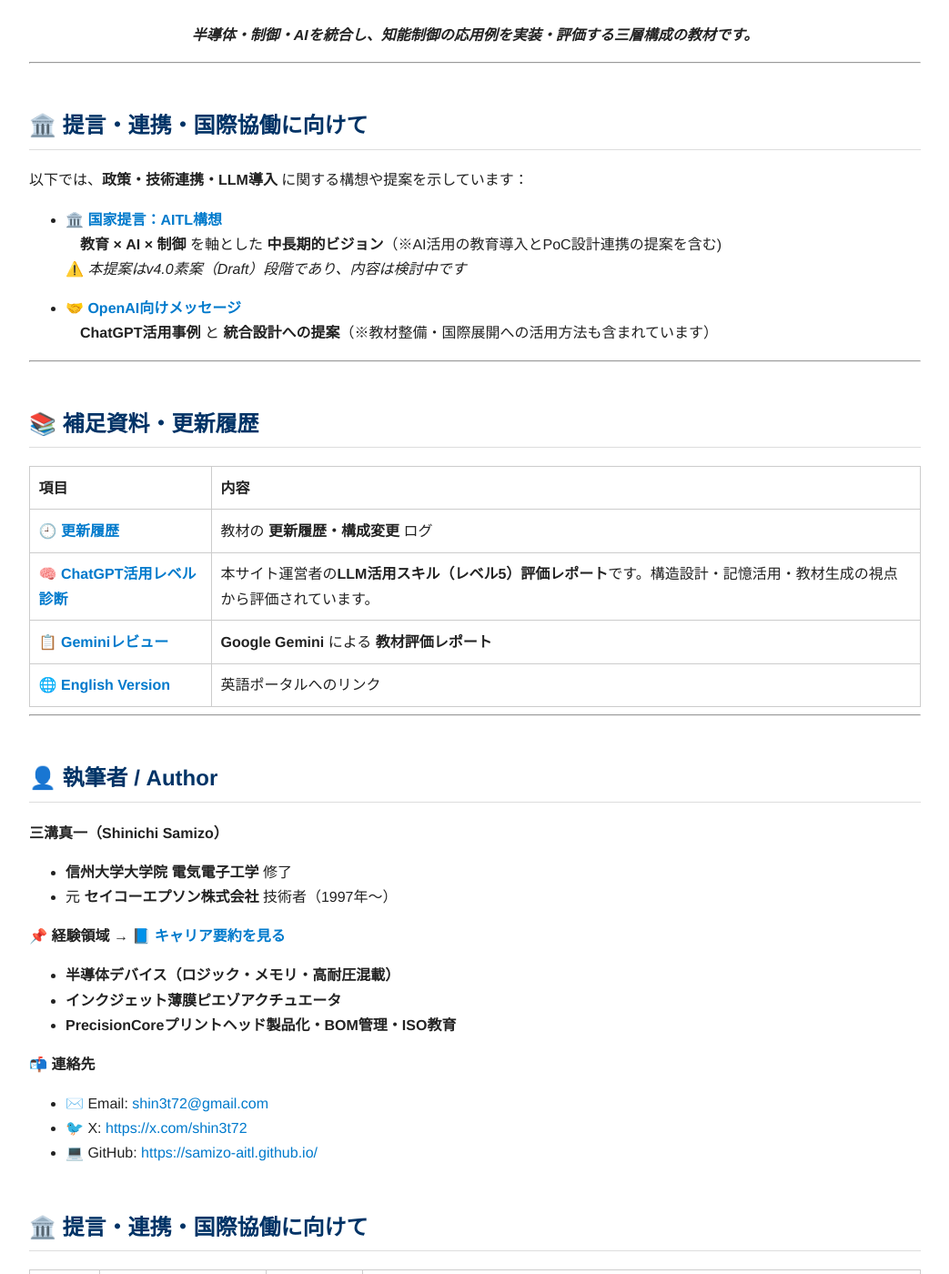
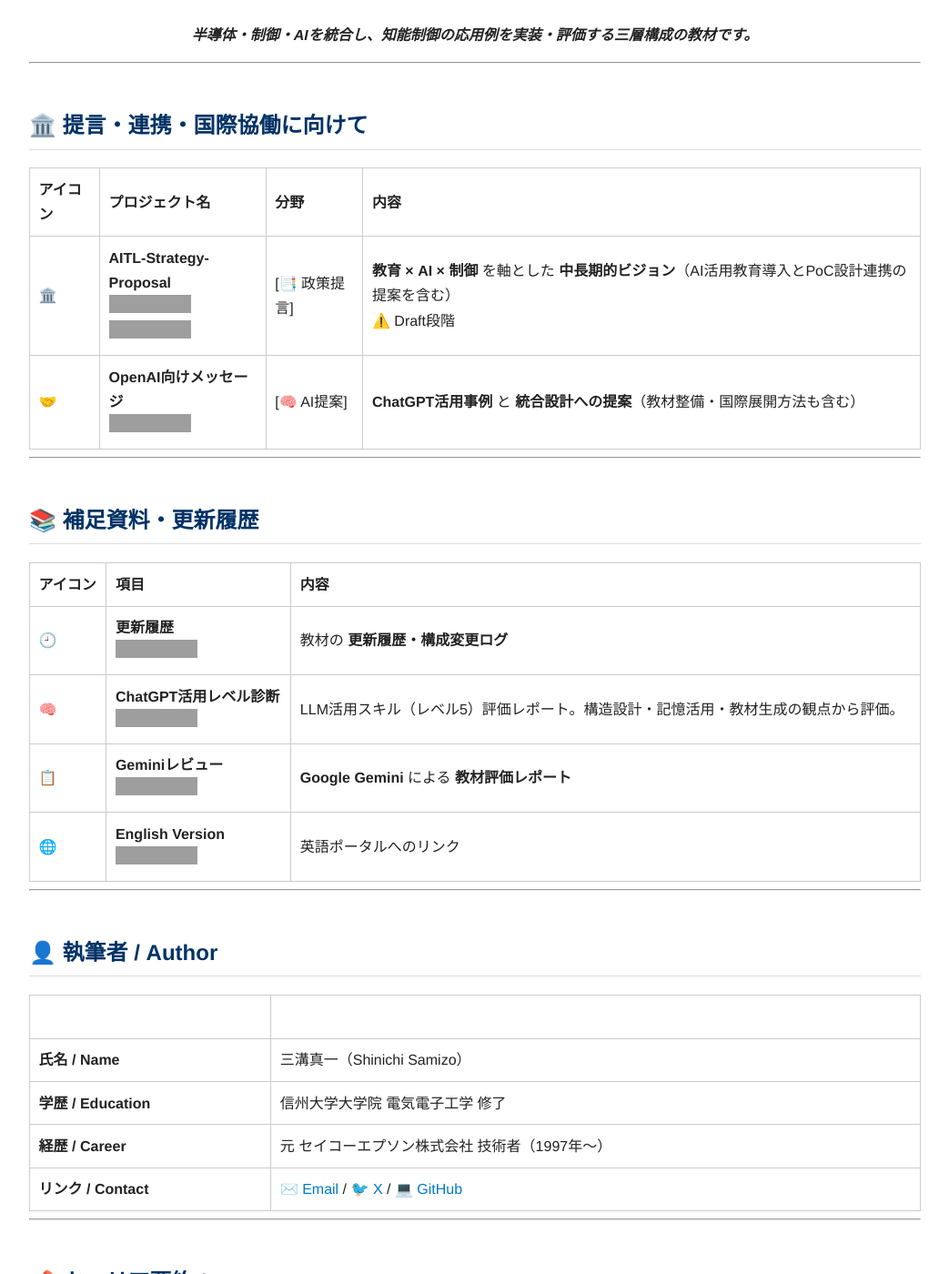
Before and after one commit to Samizo-AITL/Samizo-AITL.github.io, a Jekyll site: the page built from index.md, in a window 1280 px wide and 1400 px high, scrolled down 3952 px. Shown: the whole window at 91% size, without its empty margins (118-1161 px from the left). Built offline with Jekyll 4.4.1, drawn with Linux system fonts in a browser that asks for light colours; some of the changed text lies outside the part shown; grey boxes are pictures that could not be loaded.

Commit message:
Update index.md

```diff
--- a/index.md
+++ b/index.md
@@ -90,46 +90,6 @@
 
 ## 🏛️ **提言・連携・国際協働に向けて**
 
-以下では、**政策・技術連携・LLM導入** に関する構想や提案を示しています：
-
-- 🏛️ **[国家提言：AITL構想](https://samizo-aitl.github.io/AITL-Strategy-Proposal/)**
-　**教育 × AI × 制御** を軸とした **中長期的ビジョン**（※AI活用の教育導入とPoC設計連携の提案を含む)<br>⚠️ *本提案はv4.0素案（Draft）段階であり、内容は検討中です*
-
-- 🤝 **[OpenAI向けメッセージ](./about/openai-message.md)**
-　**ChatGPT活用事例** と **統合設計への提案**（※教材整備・国際展開への活用方法も含まれています）
-
----
-
-## 📚 **補足資料・更新履歴**
-
-| 項目 | 内容 |
-|------|------|
-| 🕘 **[更新履歴](./about/update.md)** | 教材の **更新履歴・構成変更** ログ |
-| 🧠 **[ChatGPT活用レベル診断](./about/chatgpt-skill-eval.md)** | 本サイト運営者の**LLM活用スキル（レベル5）評価レポート**です。構造設計・記憶活用・教材生成の視点から評価されています。 |
-| 📋 **[Geminiレビュー](./about/gemini-review.md)** | **Google Gemini** による **教材評価レポート** |
-| 🌐 **[English Version](./en/index.md)** | 英語ポータルへのリンク |
-
----
-
-## 👤 **執筆者 / Author**
-
-**三溝真一（Shinichi Samizo）**
-- **信州大学大学院 電気電子工学** 修了
-- 元 **セイコーエプソン株式会社** 技術者（1997年〜）
-
-📌 **経験領域** → 📘 **[キャリア要約を見る](./about/career-summary.md)**
-- **半導体デバイス（ロジック・メモリ・高耐圧混載）**
-- **インクジェット薄膜ピエゾアクチュエータ**
-- **PrecisionCoreプリントヘッド製品化・BOM管理・ISO教育**
-
-📬 **連絡先**
-- ✉️ Email: [shin3t72@gmail.com](mailto:shin3t72@gmail.com)
-- 🐦 X: [https://x.com/shin3t72](https://x.com/shin3t72)
-- 💻 GitHub: [https://samizo-aitl.github.io/](https://samizo-aitl.github.io/)
-
-
-## 🏛️ **提言・連携・国際協働に向けて**
-
 | アイコン | プロジェクト名 | 分野 | 内容 |
 |----------|----------------|------|------|
 | 🏛️ | **AITL-Strategy-Proposal**<br>[![🌐 View Site](https://img.shields.io/badge/View-Site-brightgreen?logo=github)](https://samizo-aitl.github.io/AITL-Strategy-Proposal/)<br>[![💻 View Repo](https://img.shields.io/badge/View-Repo-blue?logo=github)](https://github.com/Samizo-AITL/AITL-Strategy-Proposal) | [📑 政策提言] | **教育 × AI × 制御** を軸とした **中長期的ビジョン**（AI活用教育導入とPoC設計連携の提案を含む）<br>⚠️ Draft段階 |
@@ -155,8 +115,19 @@
 | **氏名 / Name** | 三溝真一（Shinichi Samizo） |
 | **学歴 / Education** | 信州大学大学院 電気電子工学 修了 |
 | **経歴 / Career** | 元 セイコーエプソン株式会社 技術者（1997年〜） |
-| **経験領域 / Expertise** | 半導体デバイス（ロジック・メモリ・高耐圧混載）<br>インクジェット薄膜ピエゾアクチュエータ<br>PrecisionCoreプリントヘッド製品化・BOM管理・ISO教育 |
 | **リンク / Contact** | ✉️ [Email](mailto:shin3t72@gmail.com) / 🐦 [X](https://x.com/shin3t72) / 💻 [GitHub](https://samizo-aitl.github.io/) |
+
+---
+
+## 📌 **キャリア要約 / Career Summary**
+
+[![📄 View Career Summary](https://img.shields.io/badge/View-Doc-lightgrey?logo=markdown)](./about/career-summary.md)
+**三溝真一（Shinichi Samizo）** の技術経歴と専門分野をまとめた詳細レポートです。
+
+- 半導体デバイス（ロジック・メモリ・高耐圧混載）
+- インクジェット薄膜ピエゾアクチュエータ
+- PrecisionCoreプリントヘッド製品化・BOM管理・ISO教育
+- 教材設計・PoC構築・AI活用設計支援
 
 ---
 
```
